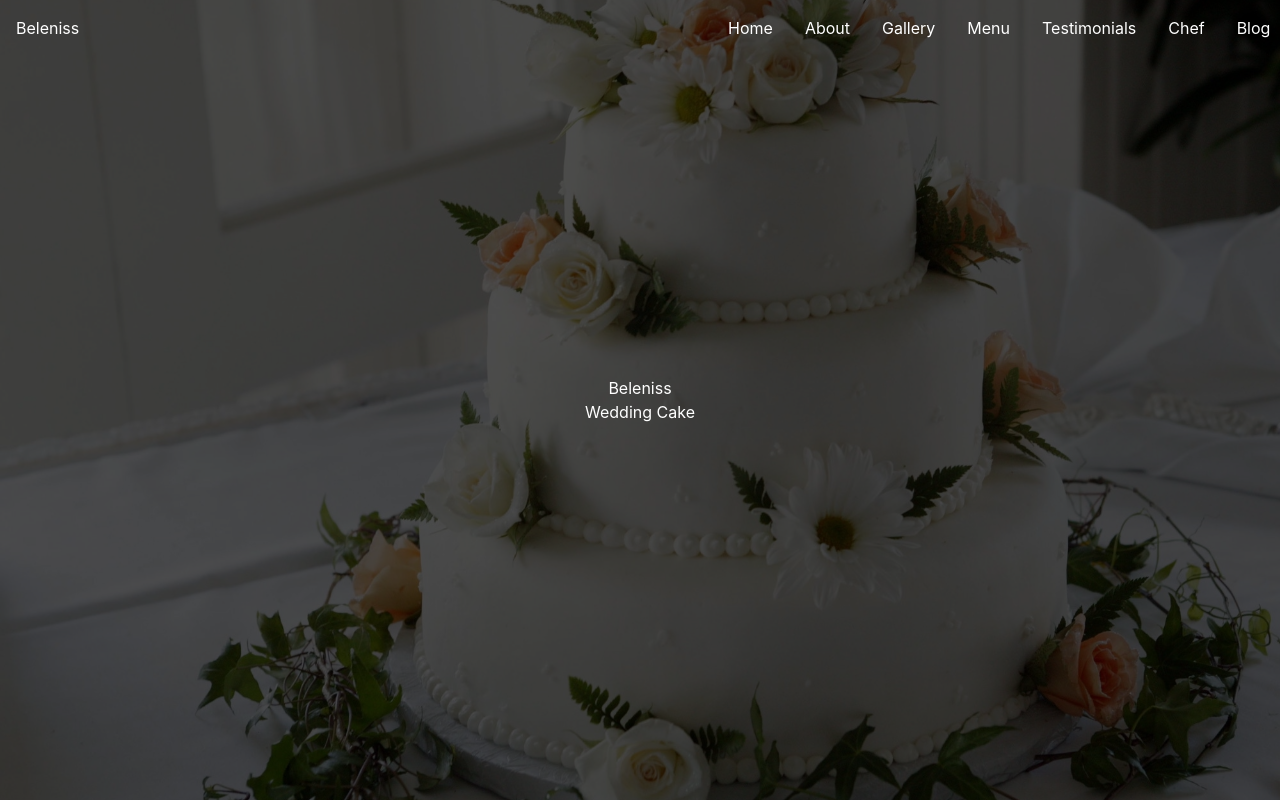
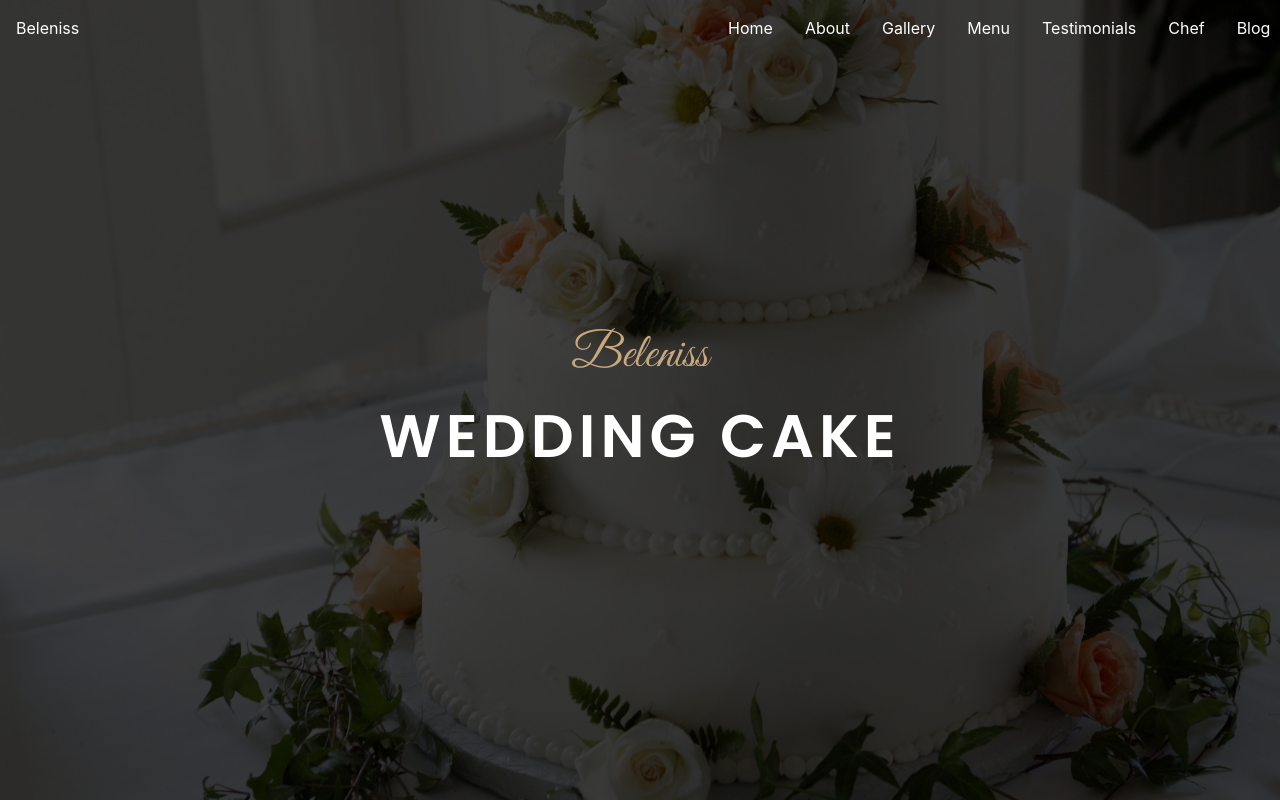
Before and after one commit to afiatamanna06/beleniss, a Next.js app: page / in a window 1280 px wide. Built offline with nearby package versions, Linux system fonts and the light colour scheme.

Commit message:
Add fonts

```diff
--- a/components/home/Intro.tsx
+++ b/components/home/Intro.tsx
@@ -3,11 +3,11 @@
 
 function Intro() {
   return (
-    <Flex justify="center" position="relative" color="white" zIndex={3} h="100vh" bg="rgba(0, 0, 0, .7)">
+    <Flex justify="center" position="relative" color="white" zIndex={3} h="100vh" bg="rgba(0, 0, 0, .75)">
         <Center>
             <Flex justify="center" direction="column" alignItems="center">
-                <Box>Beleniss</Box>
-                <Box>Wedding Cake</Box>
+                <Box fontFamily="'Great Vibes', cursive" textAlign="center" fontSize="5xl" color="#C8A97E">Beleniss</Box>
+                <Box fontFamily="'Poppins', sans-serif" textAlign="center" letterSpacing={5} fontSize="6xl" fontWeight="semibold" textTransform="uppercase">Wedding Cake</Box>
             </Flex>
         </Center>
     </Flex>
--- /dev/null
+++ b/pages/_document.tsx
@@ -0,0 +1,20 @@
+import { ColorModeScript } from "@chakra-ui/react";
+import NextDocument, { Html, Head, Main, NextScript } from "next/document";
+
+export default class Document extends NextDocument {
+  render() {
+    return (
+      <Html lang="en">
+        <Head>
+          <link rel="preconnect" href="https://fonts.googleapis.com" />
+          <link rel="preconnect" href="https://fonts.gstatic.com" crossOrigin="anonymous" />
+          <link href="https://fonts.googleapis.com/css2?family=Great+Vibes&family=Poppins:wght@100;200;300;400;500;600;700&display=swap" rel="stylesheet" />
+        </Head>
+        <body>
+          <Main />
+          <NextScript />
+        </body>
+      </Html>
+    );
+  }
+}
```
